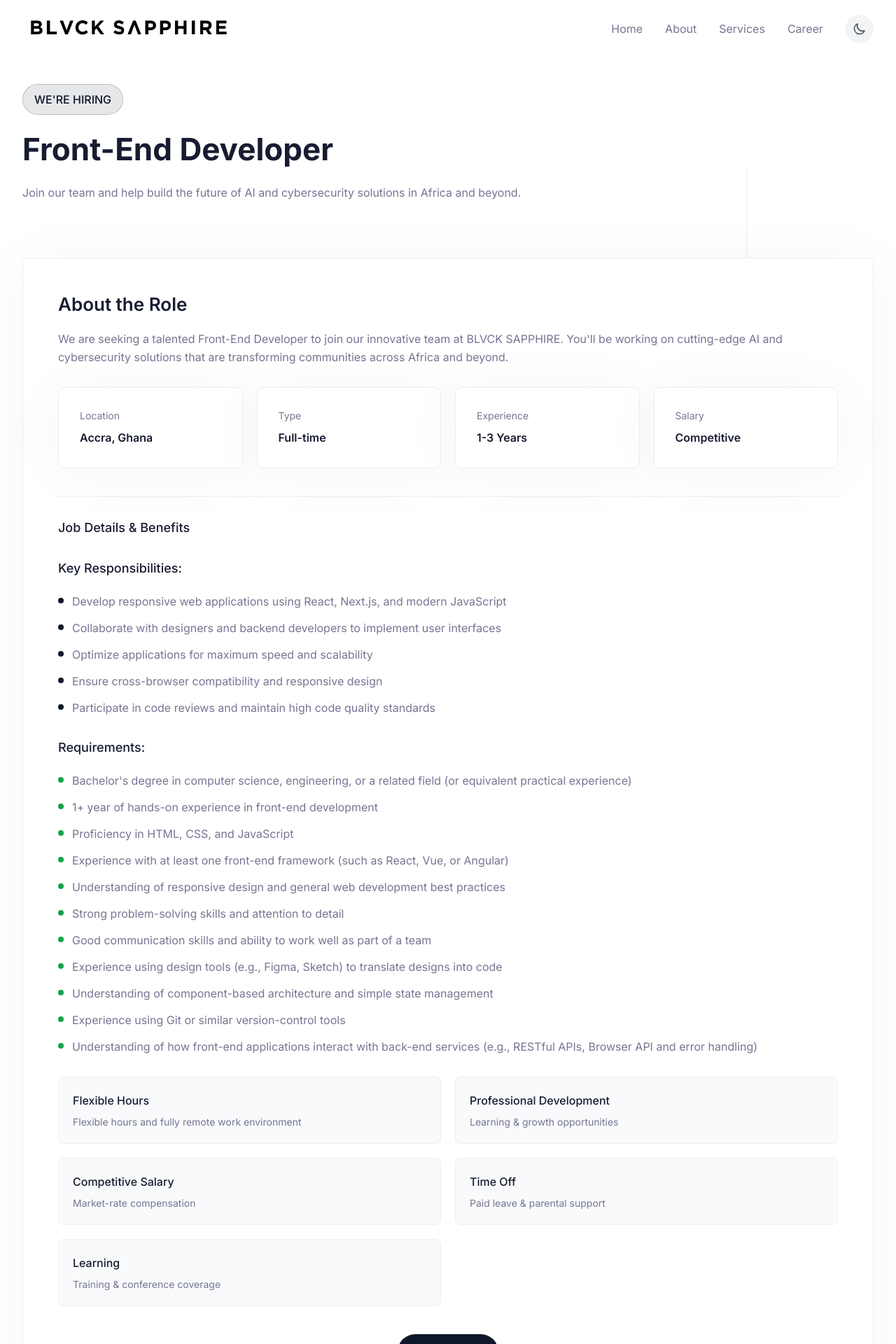
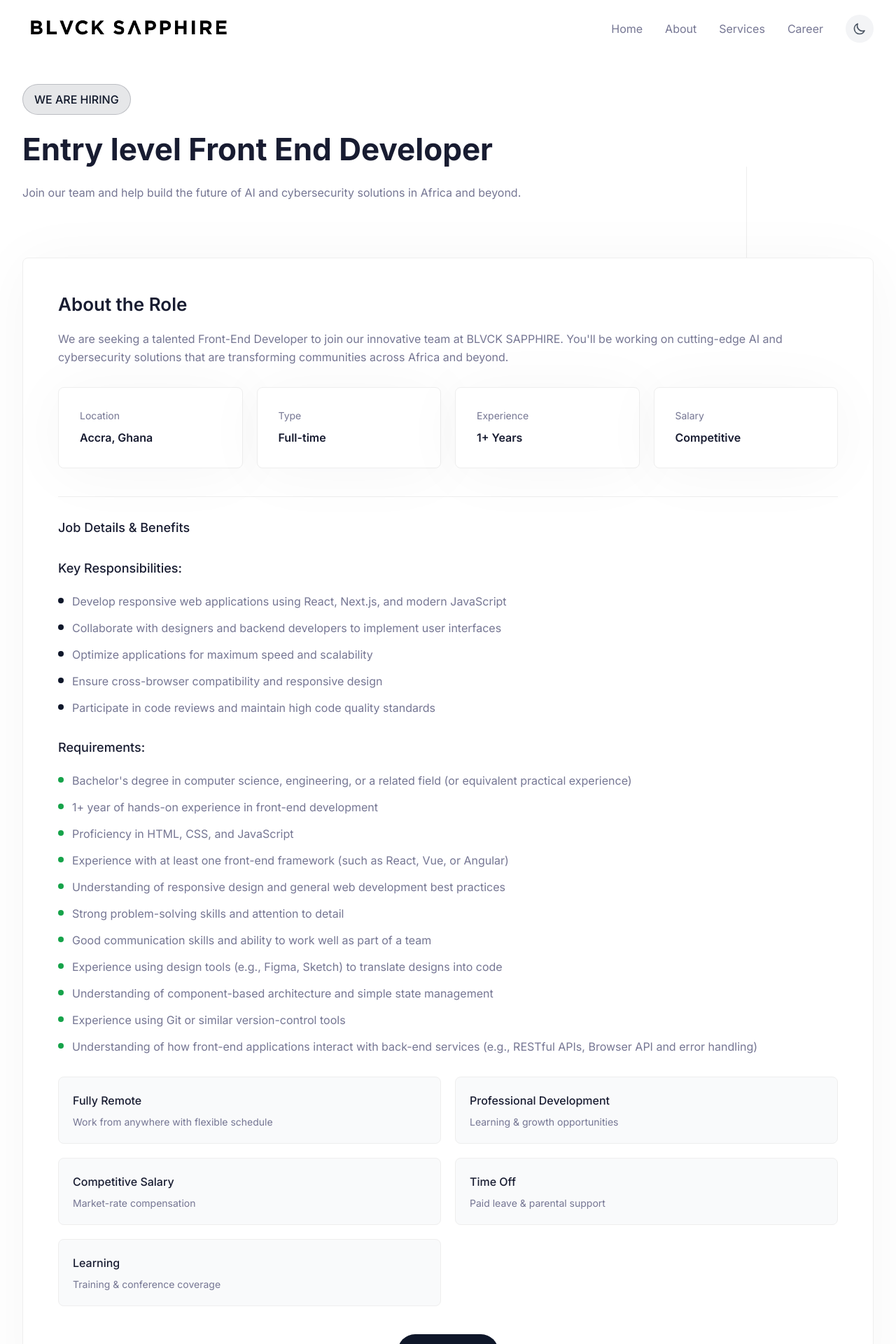
Before and after one commit to browndove/bsapphire11, a Next.js app: page /careers/frontend-developer in a window 1280 px wide. Shown: the top 1920 px of the page at 70% size. Built offline with nearby package versions, Linux system fonts and the light colour scheme.

Commit message:
Update frontend developer job posting: entry-level title, 1+ years experience, fully remote benefits, formal language

```diff
--- a/app/(site)/careers/frontend-developer/page.tsx
+++ b/app/(site)/careers/frontend-developer/page.tsx
@@ -14,10 +14,10 @@ const FrontendDeveloperJob = () => {
             {/* Header */}
             <div className="mb-12.5 lg:mb-15 xl:mb-20">
               <div className="inline-flex items-center rounded-full bg-primary/10 border border-primary/20 px-4 py-2 mb-5">
-                <span className="font-medium uppercase text-primary">We're Hiring</span>
+                <span className="font-medium uppercase text-primary">We are hiring</span>
               </div>
               <h1 className="mb-5 text-3xl font-bold text-black dark:text-white xl:text-hero">
-                Front-End Developer
+                Entry level Front End Developer
               </h1>
               <p className="text-body-color dark:text-bodydark mb-7.5">
                 Join our team and help build the future of AI and cybersecurity solutions in Africa and beyond.
@@ -45,7 +45,7 @@ const FrontendDeveloperJob = () => {
                 </div>
                 <div className="rounded-lg border border-stroke dark:border-strokedark bg-white dark:bg-blacksection p-7.5 shadow-solid-3 dark:shadow-none">
                   <div className="text-sm text-body-color dark:text-bodydark mb-2">Experience</div>
-                  <div className="font-semibold text-black dark:text-white">1-3 Years</div>
+                  <div className="font-semibold text-black dark:text-white">1+ Years</div>
                 </div>
                 <div className="rounded-lg border border-stroke dark:border-strokedark bg-white dark:bg-blacksection p-7.5 shadow-solid-3 dark:shadow-none">
                   <div className="text-sm text-body-color dark:text-bodydark mb-2">Salary</div>
@@ -140,7 +140,7 @@ const FrontendDeveloperJob = () => {
                   <div className="space-y-5 text-body-color dark:text-bodydark">
                     <div className="grid grid-cols-1 lg:grid-cols-2 gap-5">
                       {[
-                        { label: "Flexible Hours", value: "Flexible hours and fully remote work environment" },
+                        { label: "Fully Remote", value: "Work from anywhere with flexible schedule" },
                         { label: "Professional Development", value: "Learning & growth opportunities" },
                         { label: "Competitive Salary", value: "Market-rate compensation" },
                         { label: "Time Off", value: "Paid leave & parental support" },
--- a/components/Dashboard/CandidateDataTable.tsx
+++ b/components/Dashboard/CandidateDataTable.tsx
@@ -59,16 +59,32 @@ export function CandidateDataTable({
 
     // Apply search filter
     if (searchTerm) {
-      filtered = filtered.filter((row) =>
-        columns.some((column) => {
+      console.log('Search term:', searchTerm)
+      console.log('Data length before filter:', data.length)
+      console.log('Sample data item:', data[0])
+
+      filtered = filtered.filter((row) => {
+        const columnMatch = columns.some((column) => {
           const value = row[column.key]
-          return value?.toString().toLowerCase().includes(searchTerm.toLowerCase())
-        }) ||
-        // Also search in questionnaire fields
-        [row.first_name, row.middle_name, row.last_name, row.email].some(field =>
-          field?.toString().toLowerCase().includes(searchTerm.toLowerCase())
-        )
-      )
+          const match = value?.toString().toLowerCase().includes(searchTerm.toLowerCase())
+          if (match) {
+            console.log(`Match found in column ${column.key}:`, value)
+          }
+          return match
+        })
+
+        const fieldMatch = [row.first_name, row.middle_name, row.last_name, row.email].some(field => {
+          const match = field?.toString().toLowerCase().includes(searchTerm.toLowerCase())
+          if (match) {
+            console.log('Match found in field:', field)
+          }
+          return match
+        })
+
+        return columnMatch || fieldMatch
+      })
+
+      console.log('Data length after filter:', filtered.length)
     }
 
     return filtered
```
